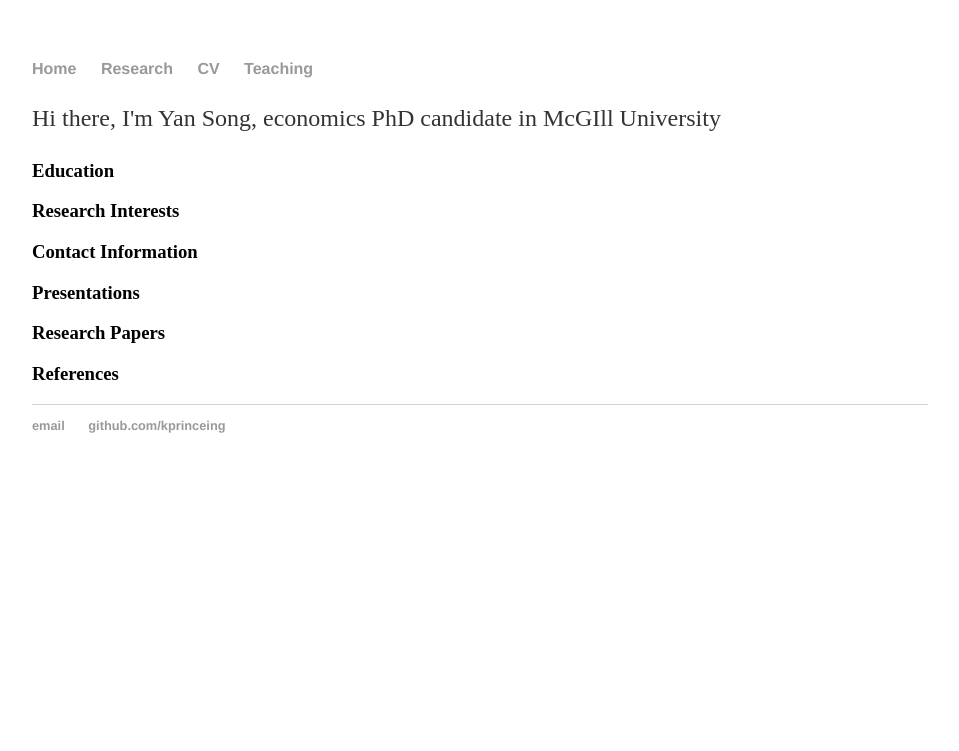
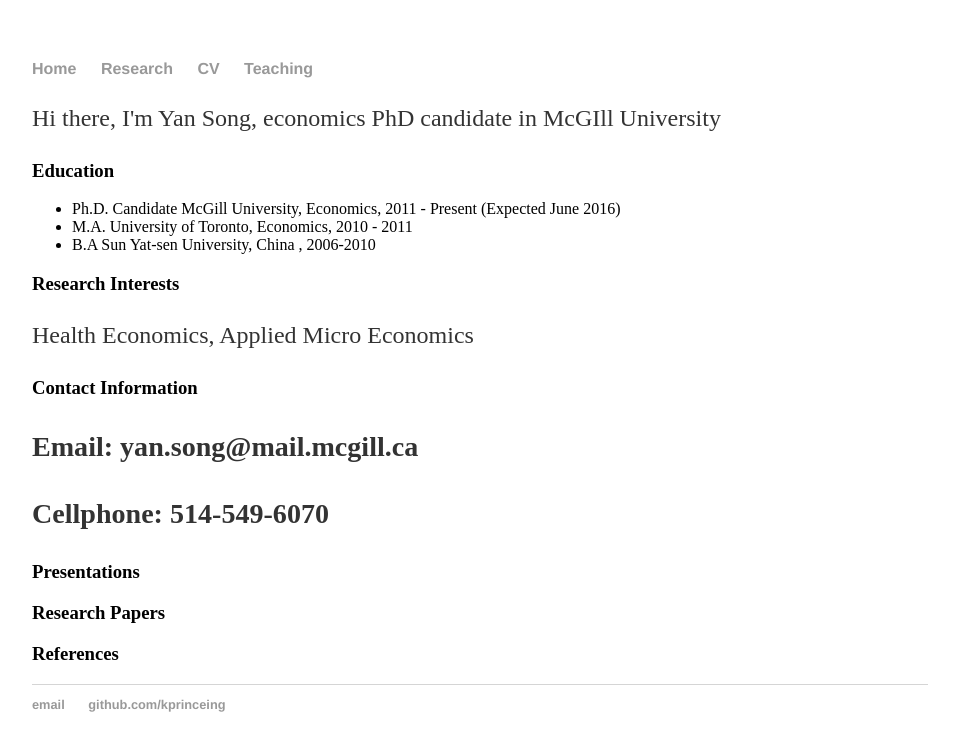
Before and after one commit to kprinceing/kprinceing.github.io, a Jekyll site: the page built from index.html, in a window 1280 px wide. Shown: the top 751 px of the page, without its empty margins (160-1119 px from the left). Built offline with Jekyll 4.4.1, drawn with Linux system fonts in a browser that asks for light colours.

Commit message:
Update index.html

```diff
--- a/index.html
+++ b/index.html
@@ -5,8 +5,16 @@
 <div class="blurb">
 	<p>Hi there, I'm Yan Song, economics PhD candidate in McGIll University</p>
 	<h3> Education </h3>
+	<ul>
+		<li> Ph.D. Candidate McGill University, Economics, 2011 - Present (Expected June 2016)
+		<li> M.A. University of Toronto, Economics, 2010 - 2011
+		<li> B.A Sun Yat-sen University, China , 2006-2010
+	</ul>
 	<h3> Research Interests </h3>
+		<p>  Health Economics, Applied Micro Economics </p>
 	<h3> Contact Information <h3>
+		<p>  Email: yan.song@mail.mcgill.ca</p>
+		<p>  Cellphone: 514-549-6070
 	<h3> Presentations </h3>
 	<h3> Research Papers </h3>
 	<h3> References </h3>
```
